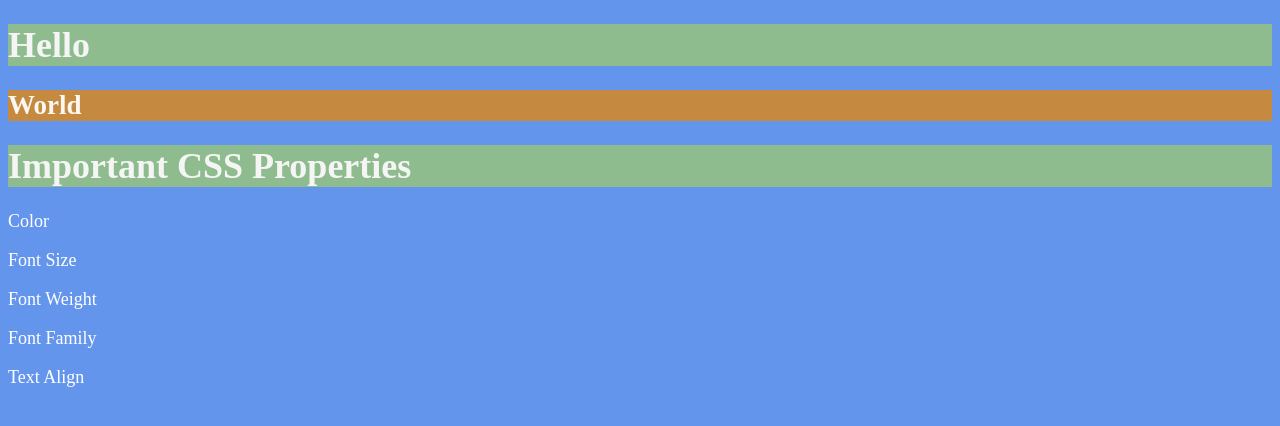
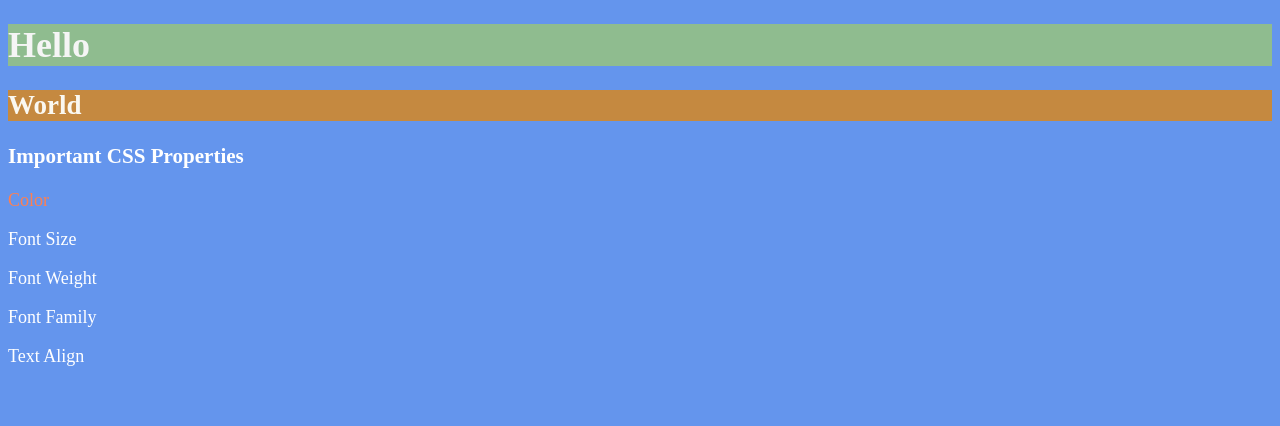
Before and after one commit to Amber94mk/html-portfolio, a plain HTML site: page index.html in a window 1280 px wide. Drawn offline with Linux system fonts and the light colour scheme.

Commit message:
Update index.html

```diff
--- a/index.html
+++ b/index.html
@@ -34,12 +34,15 @@
     }
 
     /* Don't change the CSS above, add Your CSS below */
+  p1{color:coral;}
+  p{font-size: 900;
+    font-family: "caveat", serif;}
   </style>
 </head>
 
 <body>
-  <h1>Important CSS Properties</h1>
-  <p>Color</p>
+  <h3>Important CSS Properties</h3>
+  <p1>Color</p1>
   <p>Font Size</p>
   <p>Font Weight</p>
   <p>Font Family</p>
```
